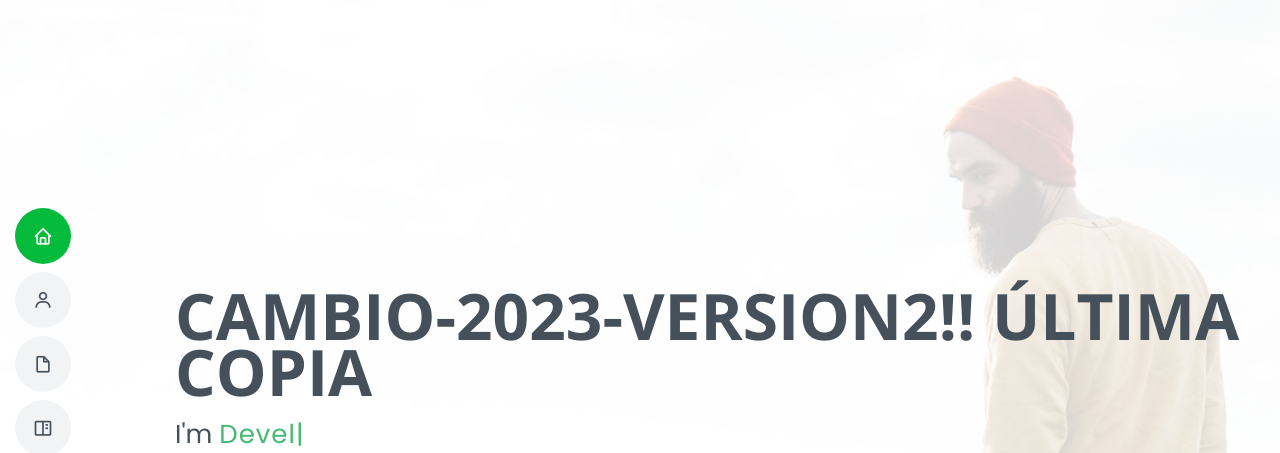
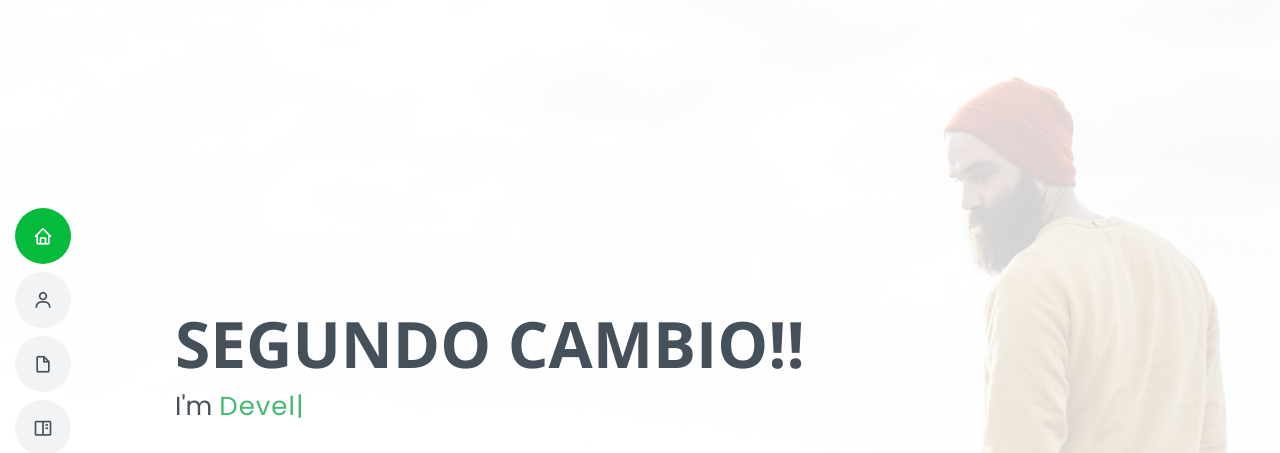
Before and after one commit to MARK80997/version2, a plain HTML site: page index.html in a window 1280 px wide. Shown: the top 453 px of the page. Drawn offline with nearby package versions, Linux system fonts and the light colour scheme; animation ran at ten frames a second.

Commit message:
segundoCambio

```diff
--- a/index.html
+++ b/index.html
@@ -61,7 +61,7 @@
   <!-- ======= Hero Section ======= -->
   <section id="hero" class="d-flex flex-column justify-content-center">
     <div class="container" data-aos="zoom-in" data-aos-delay="100">
-      <h1>CAMBIO-2023-VERSION2!! ÚLTIMA COPIA</h1>
+      <h1>SEGUNDO CAMBIO!!</h1>
       <p>I'm <span class="typed" data-typed-items="Designer, Developer, Freelancer, Photographer"></span></p>
       <div class="social-links">
         <a href="#" class="twitter"><i class="bx bxl-twitter"></i></a>
```
